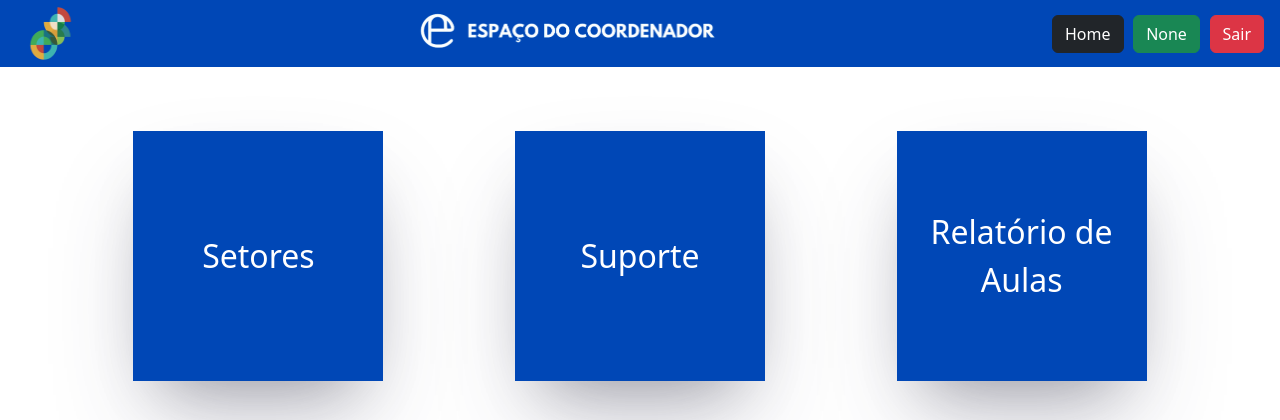
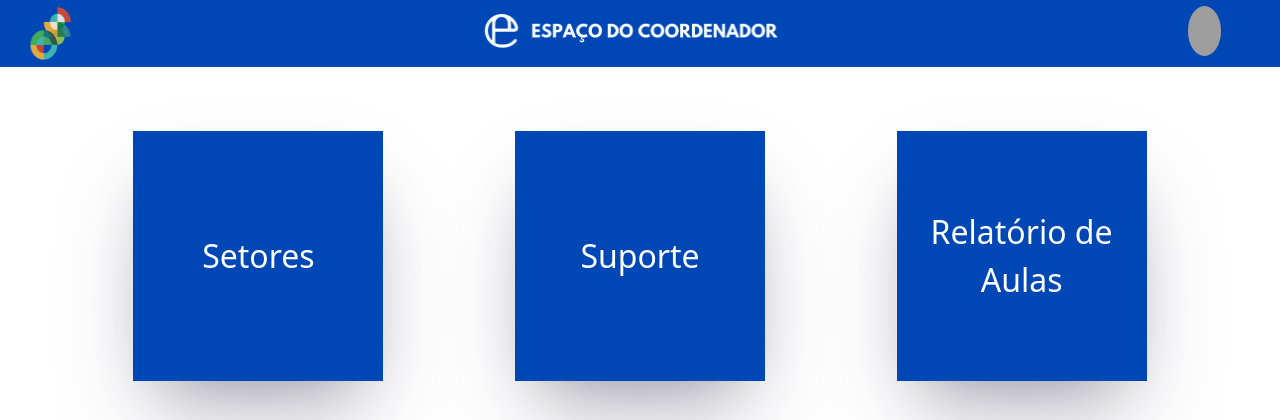
Before and after one commit to mateusbosquetti/EspacoDoCoordenadorFlask, a Flask app: page /home in a window 1280 px wide. Shown: the top 420 px of the page. Run offline with Flask 3, Linux system fonts and the light colour scheme; the visitor is signed in with stand-in values (Sample User, id 1); some libraries are stand-ins or nearby versions; grey boxes are pictures that could not be loaded.

Commit message:
foto perfil

```diff
--- a/app/forms.py
+++ b/app/forms.py
@@ -3,7 +3,7 @@ from wtforms import StringField, SubmitField, PasswordField
 from wtforms.validators import DataRequired, Email, EqualTo, ValidationError
 
 from app import db, bcrypt
-from app.models import Setor, User
+from app.models import DEFAULT_PROFILE_PICTURE_URL, Setor, User
 
 
 class UserForm(FlaskForm):
@@ -13,6 +13,7 @@ class UserForm(FlaskForm):
     senha = PasswordField('Senha', validators=[DataRequired()])
     confirmacao_senha = PasswordField('Confimar senha', validators=[DataRequired(), EqualTo('senha')])
     adm = False
+    profile_picture=DEFAULT_PROFILE_PICTURE_URL
     btnSubmit = SubmitField('Cadastrar')
 
     def validade_email(self, email):
@@ -26,7 +27,8 @@ class UserForm(FlaskForm):
             sobrenome = self.sobrenome.data,
             email = self.email.data,
             senha = senha,
-            adm = self.adm
+            adm = self.adm,
+            profile_picture = self.profile_picture
         )
         db.session.add(user)
         db.session.commit()
--- a/app/models.py
+++ b/app/models.py
@@ -6,6 +6,8 @@ from flask_login import UserMixin
 def load_user(user_id):
     return User.query.get(user_id)
 
+DEFAULT_PROFILE_PICTURE_URL = "https://res.cloudinary.com/dhfyfwuaf/image/upload/v1723118707/z7xfqnj8zlu7ztgfxv5e.jpg"
+
 class User(db.Model, UserMixin):
     id = db.Column(db.Integer, primary_key=True)
     nome = db.Column(db.String, nullable=True)
@@ -13,6 +15,7 @@ class User(db.Model, UserMixin):
     email = db.Column(db.String, nullable=True)
     senha = db.Column(db.String, nullable=True)
     adm = db.Column(db.Boolean, nullable=True)
+    profile_picture = db.Column(db.String, nullable=True, default=DEFAULT_PROFILE_PICTURE_URL)
     chats = db.relationship('Chat', secondary='user_chats', back_populates='users')
 
 class Suporte(db.Model):
--- a/app/templates/nave.html
+++ b/app/templates/nave.html
@@ -9,11 +9,10 @@
             class="imgEspaçoCoordenador">
     </div>
 
-    <nav class="userInfo">
-        <a href="{{url_for('homepage')}}" class="btn btn-dark">Home</a>
-        <a href="{{ url_for('edit_perfil', id=current_user.id) }}" class="btn btn-success">{{ current_user.nome }}</a>
-        <a href="{{url_for('logout')}}" class="btn btn-danger ">Sair</a>
-    </nav>
+    <!-- <a href="{{url_for('homepage')}}" class="btn btn-dark">Home</a> -->
+
+    <a href="{{ url_for('edit_perfil', id=current_user.id) }}"><img src="{{ current_user.profile_picture }}"
+            alt="Profile Picture" id="img_circular"></a>
 </header>
 <style>
     :root {
@@ -21,6 +20,13 @@
         --body-color: #555;
         --link-color: #222;
         --link-color-hover: #ec5840;
+    }
+
+    #img_circular {
+        width: 50%;
+        height: 50px;
+        border-radius: 50%;
+        object-fit: cover;
     }
 
     body {
--- a/app/view.py
+++ b/app/view.py
@@ -7,6 +7,7 @@ from datetime import time
 from io import BytesIO
 import pandas as pd
 import requests
+import cloudinary.uploader
 
 @app.route('/home', methods=['GET','POST'])
 def homepage():
@@ -166,7 +167,6 @@ def edit_setor(id):
         return redirect(url_for('setorLista'))
     return render_template('setor/edit_setor.html', setor=setor)
 
-
 @app.route('/professor/<int:professor_id>/aulas', methods=['GET', 'POST'])
 def manage_aulas(professor_id):
     professor = Professor.query.get_or_404(professor_id)
@@ -243,6 +243,7 @@ def delete_aula(professor_id, id):
 @app.route('/editarPerfil/<int:id>/edit', methods=['GET', 'POST'])
 def edit_perfil(id):
     perfil = User.query.get_or_404(id)
+
     if request.method == 'POST':
         nome_antigo = perfil.nome
         nome_novo = request.form['nome']
@@ -252,10 +253,25 @@ def edit_perfil(id):
         if professor:
             professor.nome = nome_novo
 
+        # Upload da nova foto de perfil, se fornecida
+        if 'profile_picture' in request.files:
+            file_to_upload = request.files['profile_picture']
+            if file_to_upload:
+                # Redimensionar a imagem para 200x200 pixels
+                upload_result = cloudinary.uploader.upload(
+                    file_to_upload,
+                    transformation=[
+                        {'width': 200, 'height': 200, 'crop': 'fill'}
+                    ]
+                )
+                perfil.profile_picture = upload_result['secure_url']
+
         db.session.commit()
+        flash('Perfil atualizado com sucesso!', 'success')
         return redirect(url_for('homepage'))
 
     return render_template('edit_perfil.html', perfil=perfil)
+
 
 @app.route('/download-excel')
 def download_excel():
```
Also changed, not shown: app/__init__.py (+10 -0 lines), app/templates/edit_perfil.html (+6 -2 lines), migrations/versions/f11538b3cd0c_.py (added, +32 -0 lines), instance/database.db.
